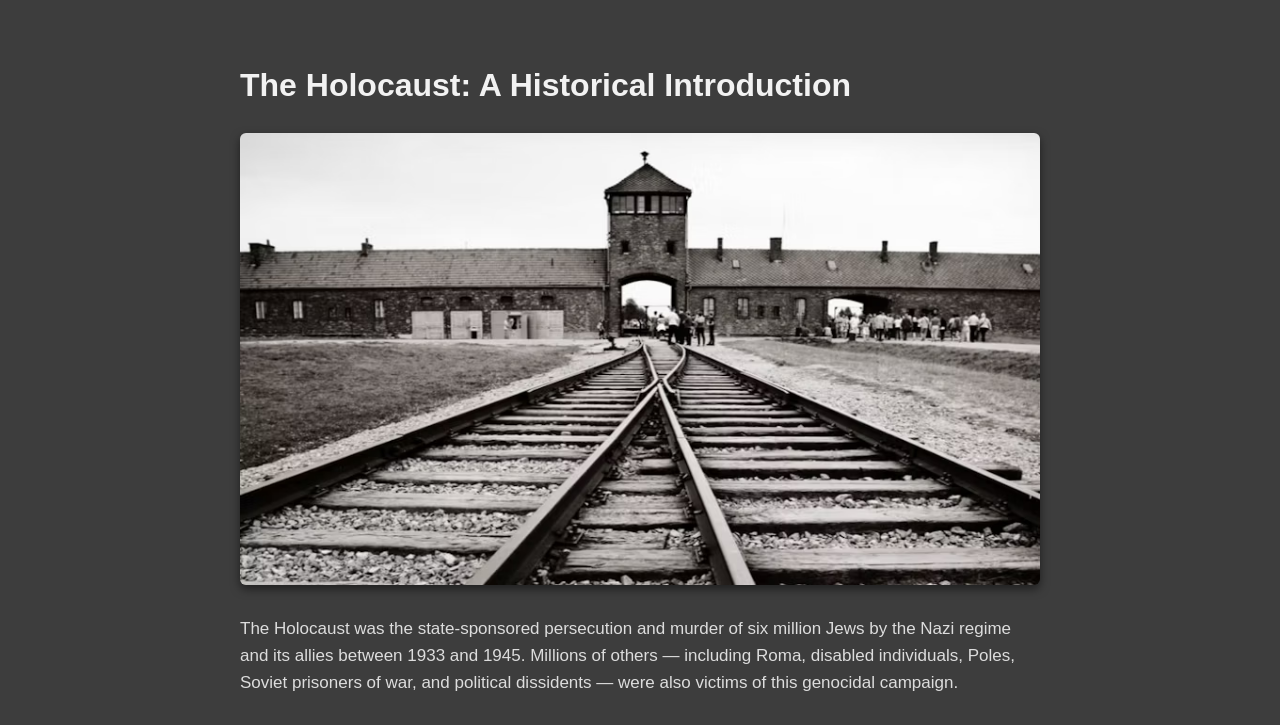
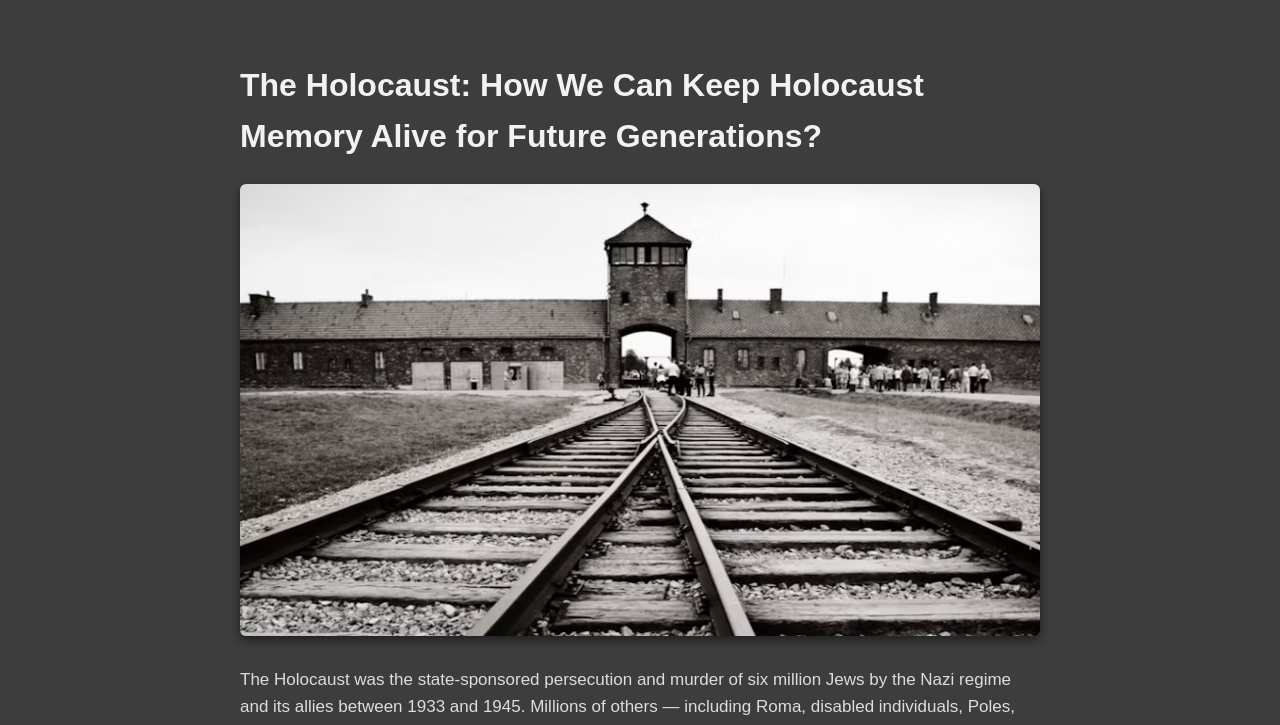
Before and after one commit to hahatt-nlcs/Memorial-, a plain HTML site: page index.html in a window 1280 px wide. Shown: the part 73-798 px from the top of the page. Drawn offline with Linux system fonts and the light colour scheme.

Commit message:
Update index.html

```diff
--- a/index.html
+++ b/index.html
@@ -17,7 +17,7 @@
     <a href="about.html">About</a>
 </nav>
 <main class="fade-in">
-  <h1>The Holocaust: A Historical Introduction</h1>
+  <h1>The Holocaust: How We Can Keep Holocaust Memory Alive for Future Generations?</h1>
 
   <div class="hero-image">
     <img src="assets/image2.avif" alt="Holocaust memorial" class="image_general" width="100%">
```
